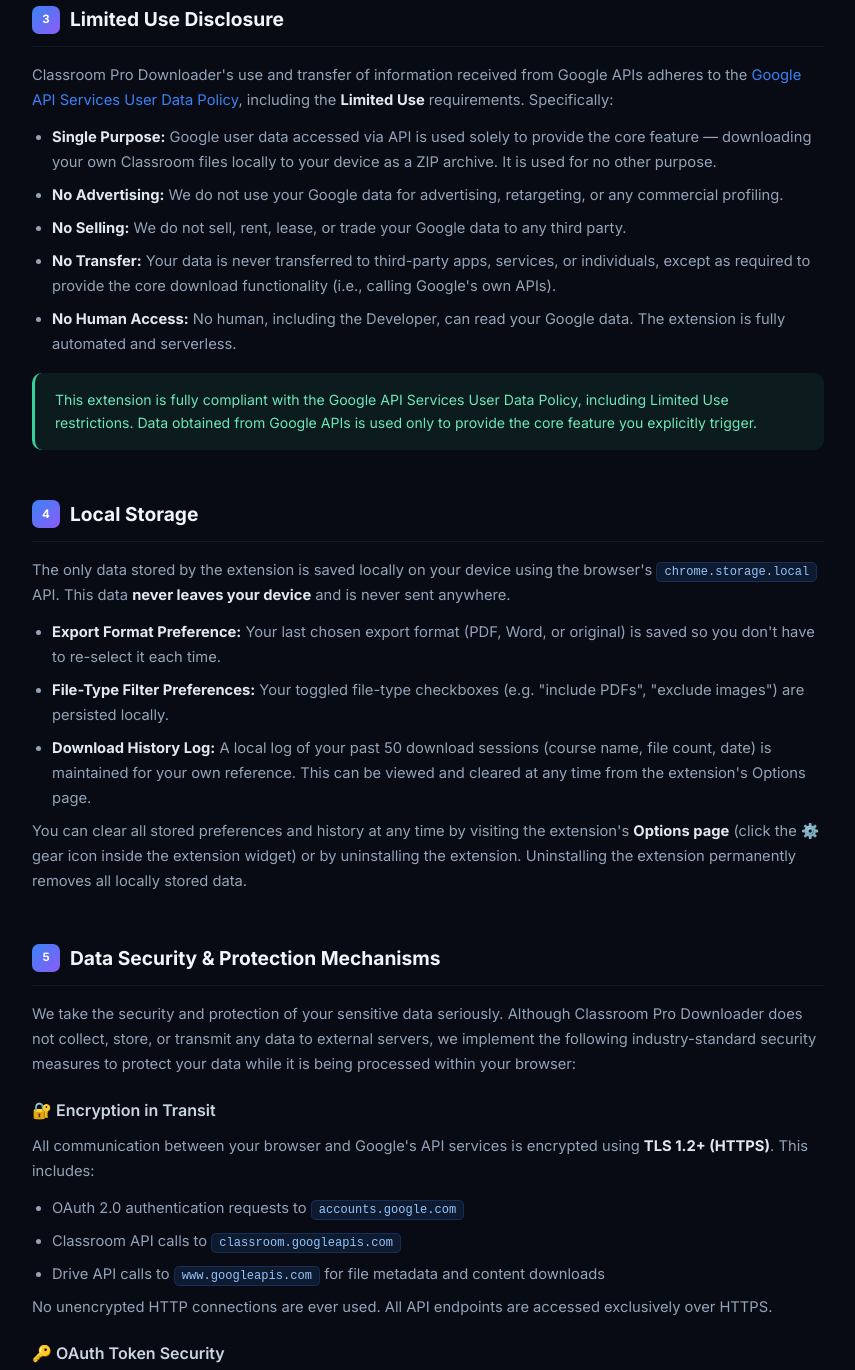
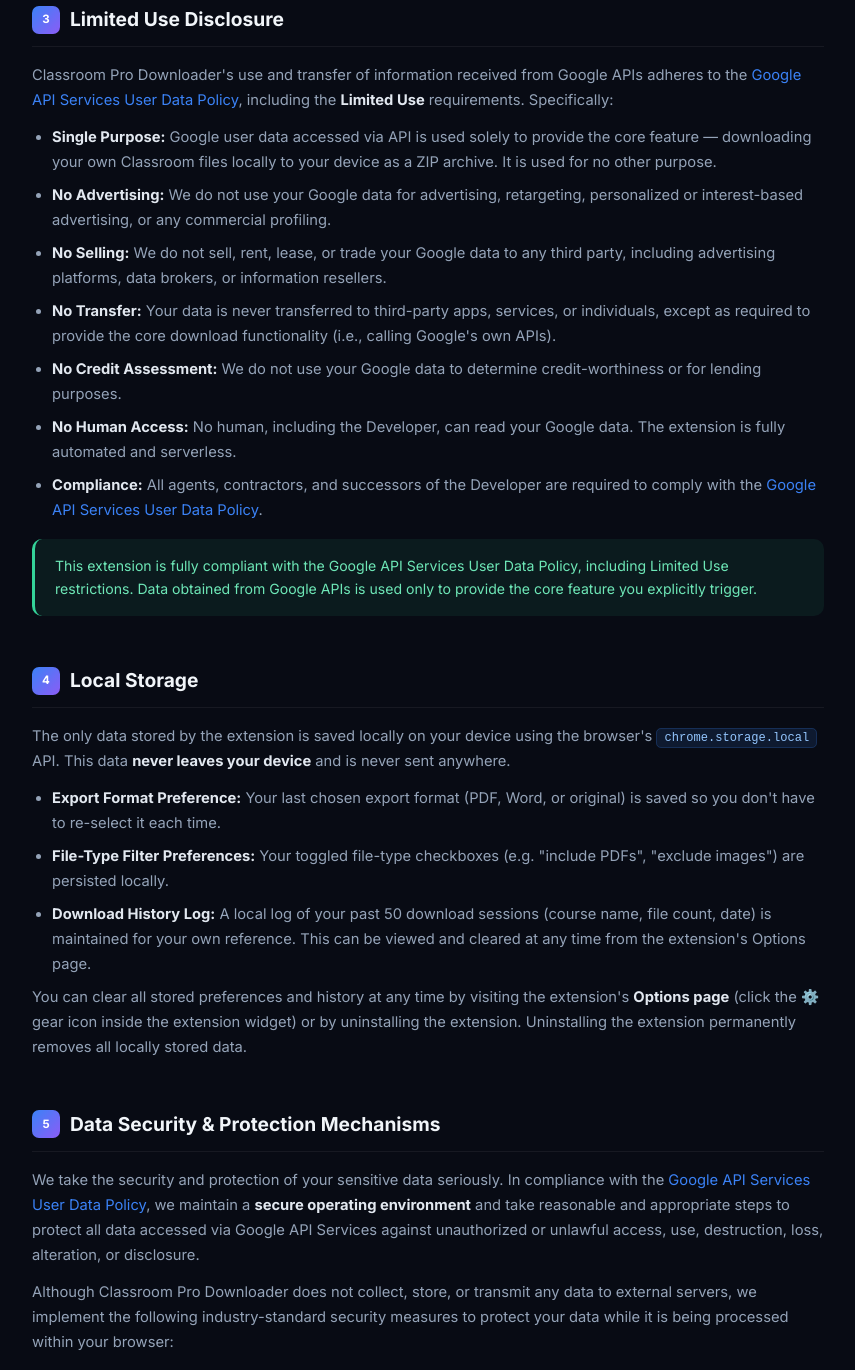
Before and after one commit to mohsinkhandevs/classroom-pro-site, a plain HTML site: page privacy/index.html in a window 1280 px wide. Shown: the part 2143-3513 px from the top of the page, without its empty margins (342-1197 px from the left). Drawn offline with Linux system fonts and the light colour scheme.

Commit message:
Updated Privacy Policy

```diff
--- a/privacy/index.html
+++ b/privacy/index.html
@@ -416,10 +416,12 @@
       <p>Classroom Pro Downloader's use and transfer of information received from Google APIs adheres to the <a href="https://developers.google.com/terms/api-services-user-data-policy" target="_blank" rel="noopener noreferrer">Google API Services User Data Policy</a>, including the <strong>Limited Use</strong> requirements. Specifically:</p>
       <ul>
         <li><strong>Single Purpose:</strong> Google user data accessed via API is used solely to provide the core feature — downloading your own Classroom files locally to your device as a ZIP archive. It is used for no other purpose.</li>
-        <li><strong>No Advertising:</strong> We do not use your Google data for advertising, retargeting, or any commercial profiling.</li>
-        <li><strong>No Selling:</strong> We do not sell, rent, lease, or trade your Google data to any third party.</li>
+        <li><strong>No Advertising:</strong> We do not use your Google data for advertising, retargeting, personalized or interest-based advertising, or any commercial profiling.</li>
+        <li><strong>No Selling:</strong> We do not sell, rent, lease, or trade your Google data to any third party, including advertising platforms, data brokers, or information resellers.</li>
         <li><strong>No Transfer:</strong> Your data is never transferred to third-party apps, services, or individuals, except as required to provide the core download functionality (i.e., calling Google's own APIs).</li>
+        <li><strong>No Credit Assessment:</strong> We do not use your Google data to determine credit-worthiness or for lending purposes.</li>
         <li><strong>No Human Access:</strong> No human, including the Developer, can read your Google data. The extension is fully automated and serverless.</li>
+        <li><strong>Compliance:</strong> All agents, contractors, and successors of the Developer are required to comply with the <a href="https://developers.google.com/terms/api-services-user-data-policy" target="_blank" rel="noopener noreferrer">Google API Services User Data Policy</a>.</li>
       </ul>
       <div class="callout callout-green">
         This extension is fully compliant with the Google API Services User Data Policy, including Limited Use restrictions. Data obtained from Google APIs is used only to provide the core feature you explicitly trigger.
@@ -441,7 +443,8 @@
     <!-- 5 -->
     <section class="pp-section" id="data-security">
       <h2><span class="sec-num">5</span> Data Security &amp; Protection Mechanisms</h2>
-      <p>We take the security and protection of your sensitive data seriously. Although Classroom Pro Downloader does not collect, store, or transmit any data to external servers, we implement the following industry-standard security measures to protect your data while it is being processed within your browser:</p>
+      <p>We take the security and protection of your sensitive data seriously. In compliance with the <a href="https://developers.google.com/terms/api-services-user-data-policy" target="_blank" rel="noopener noreferrer">Google API Services User Data Policy</a>, we maintain a <strong>secure operating environment</strong> and take reasonable and appropriate steps to protect all data accessed via Google API Services against unauthorized or unlawful access, use, destruction, loss, alteration, or disclosure.</p>
+      <p>Although Classroom Pro Downloader does not collect, store, or transmit any data to external servers, we implement the following industry-standard security measures to protect your data while it is being processed within your browser:</p>
 
       <h3>🔐 Encryption in Transit</h3>
       <p>All communication between your browser and Google's API services is encrypted using <strong>TLS 1.2+ (HTTPS)</strong>. This includes:</p>
```
